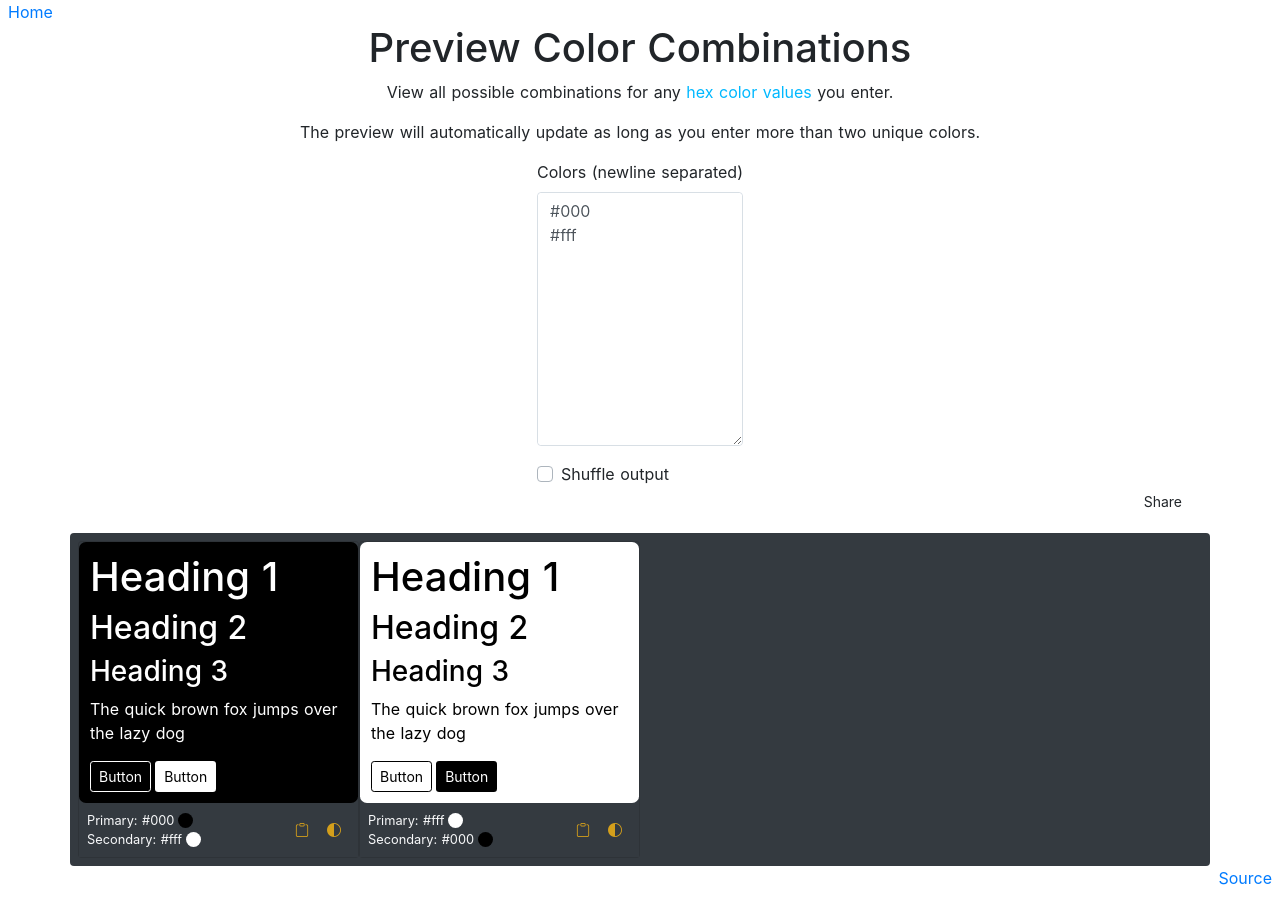
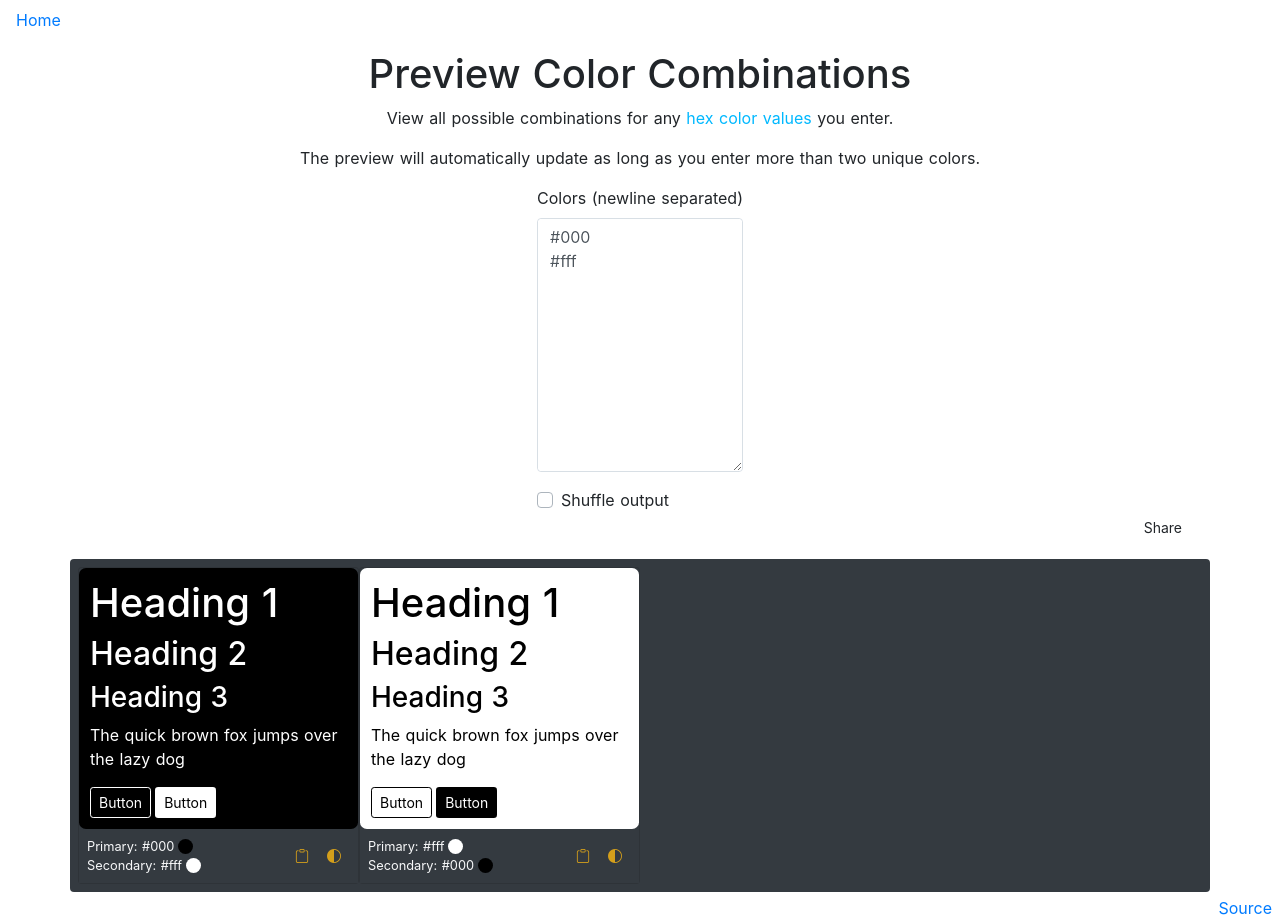
Before and after one commit to JulienZD/website, a Next.js app: page /colors in a window 1280 px wide. Before the commit the page ends 890 px from the top, so only its background shows below. Built offline with nearby package versions, Linux system fonts and the light colour scheme.

Commit message:
fix: improve header and footer positioning

```diff
--- a/components/layout.js
+++ b/components/layout.js
@@ -6,7 +6,7 @@ export default function Layout({ children, home }) {
   useEffect(() => {
     document.querySelector('body').className = 'h-100';
     document.querySelector('html').className = 'h-100';
-    document.querySelector('#__next').className = 'h-100 d-flex flex-column';
+    document.querySelector('#__next').className = 'd-flex flex-column h-100';
   });
   return (
     <>
@@ -29,13 +29,15 @@ export default function Layout({ children, home }) {
       </Head>
       {!home && (
         <header>
-          <Link href="/">
-            <a className="j-link pl-2">Home</a>
-          </Link>
+          <nav className="navbar navbar-expand-md fixed-top">
+            <Link href="/">
+              <a className="j-link">Home</a>
+            </Link>
+          </nav>
         </header>
       )}
       <main>{children}</main>
-      <footer className="mt-auto text-right mb-sm-1">
+      <footer className="mt-auto text-right py-1">
         <div className="text-right pr-2">
           {home && (
             <Link href="/colors">
@@ -47,6 +49,14 @@ export default function Layout({ children, home }) {
           </a>
         </div>
       </footer>
+      {!home && (
+        <style jsx>{`
+          main {
+            padding-top: 50px;
+            flex-shrink: 0 !important;
+          }
+        `}</style>
+      )}
     </>
   );
 }
```
